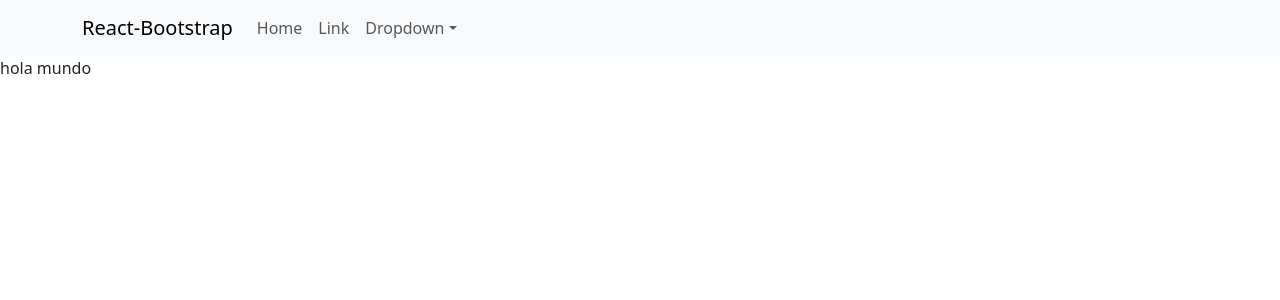
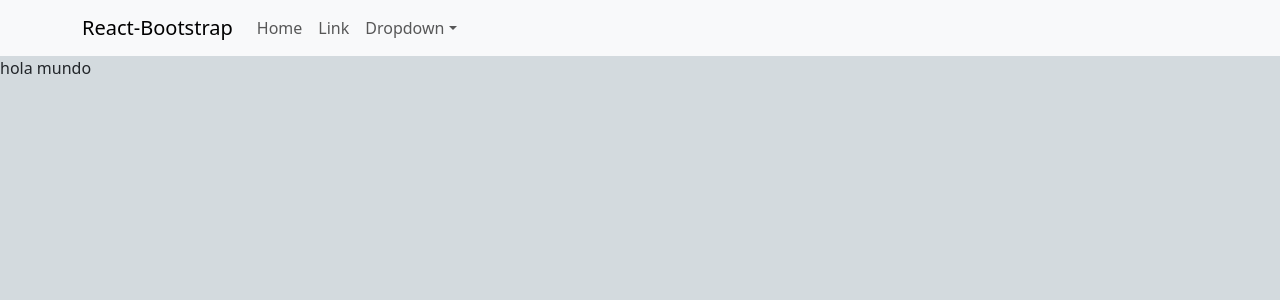
Before and after one commit to leorecalde/proyectoHotelSolDeSanJavierFront, a React (Vite) app: page / in a window 1280 px wide. Shown: the top 300 px of the page. Built offline with nearby package versions, Linux system fonts and the light colour scheme.

Commit message:
🎨 [STYLE] se incorporo varibles de estilos globales

```diff
--- a/src/components/common/Navbar/NavbarComponent.jsx
+++ b/src/components/common/Navbar/NavbarComponent.jsx
@@ -2,10 +2,11 @@ import Container from "react-bootstrap/Container";
 import Nav from "react-bootstrap/Nav";
 import Navbar from "react-bootstrap/Navbar";
 import NavDropdown from "react-bootstrap/NavDropdown";
+import style from "./NavbarComponent.module.css";
 
 const NavbarComponent = () => {
   return (
-    <Navbar expand="lg" className="bg-body-tertiary">
+    <Navbar expand="lg" className={`bg-body-tertiary ${style.navbar}`}>
       <Container>
         <Navbar.Brand href="#home">React-Bootstrap</Navbar.Brand>
         <Navbar.Toggle aria-controls="basic-navbar-nav" />
--- a/src/components/common/Navbar/NavbarComponent.module.css
+++ b/src/components/common/Navbar/NavbarComponent.module.css
@@ -0,0 +1,4 @@
+
+.navbar{
+    background-color: var(--color-accent) !important;
+}
--- a/src/main.jsx
+++ b/src/main.jsx
@@ -2,6 +2,7 @@ import { StrictMode } from "react";
 import { createRoot } from "react-dom/client";
 import App from "./App.jsx";
 import "bootstrap/dist/css/bootstrap.min.css";
+import "./styles/global.css";
 
 createRoot(document.getElementById("root")).render(
   <StrictMode>
--- /dev/null
+++ b/src/styles/global.css
@@ -0,0 +1,18 @@
+:root {
+    --color-primary-dark: #1E201E;
+    --color-secondary-dark: #3C3D37;
+    --color-bg-light: #d3dade;
+    --color-accent: #00652F;
+    --color-light: #ECDFCC;
+  }
+
+  body{
+    background-color: var(--color-bg-light);
+    display: flex;
+    flex-direction: column;
+    min-height: 100vh;
+  }
+
+  main{
+    flex-wrap: 1;
+  }
```
Also changed, not shown: src/App.css (deleted), src/components/common/file.jsx (added).
